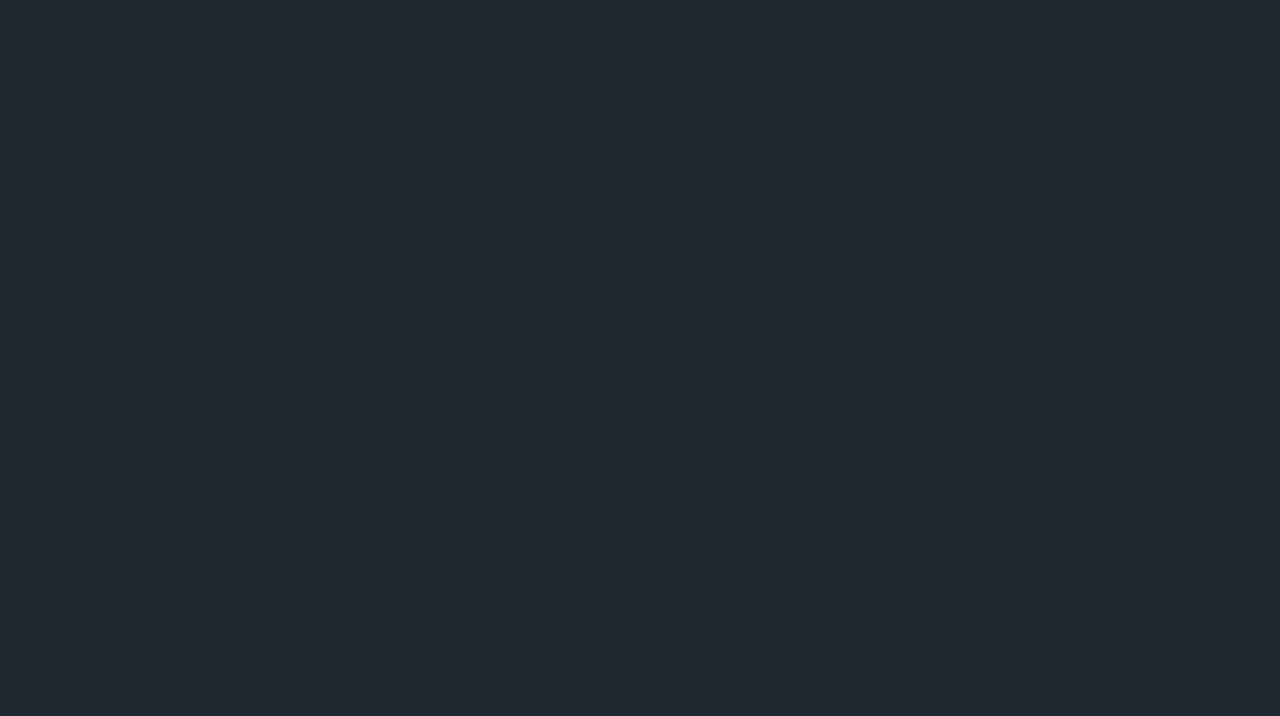
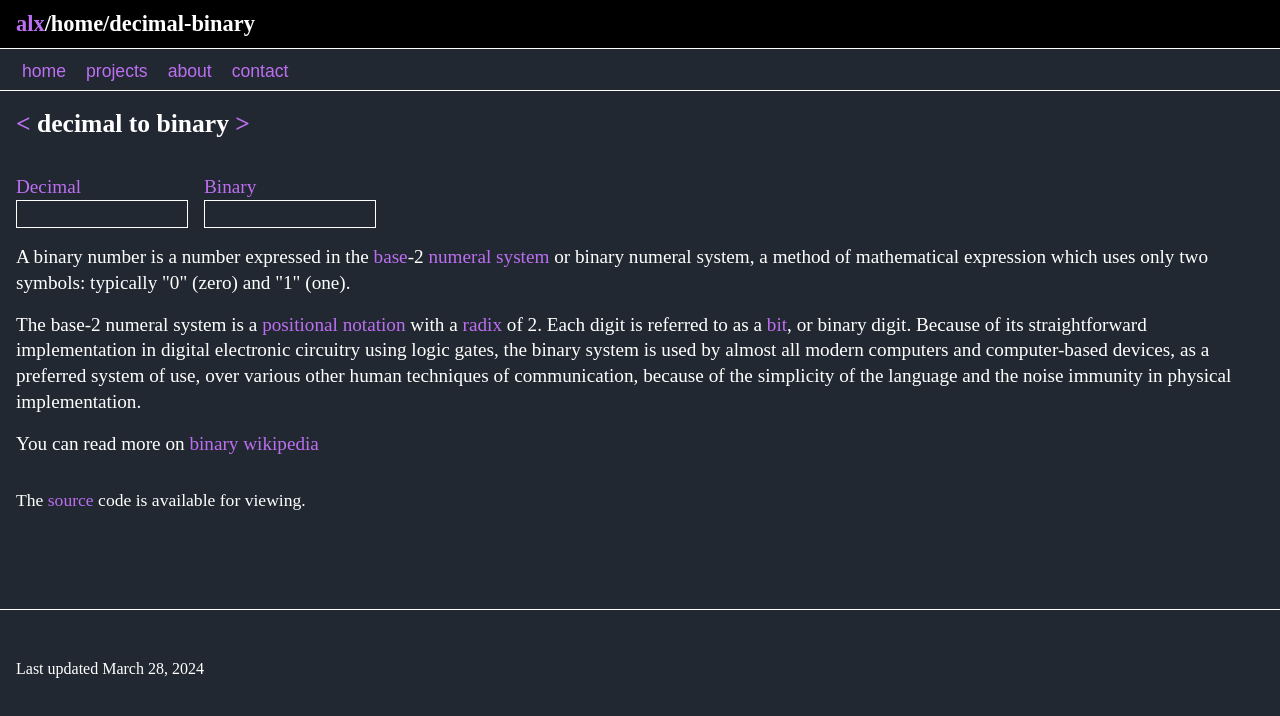
Before and after one commit to AlexCtg5/Personal-Website, a React (Create React App) app: page /home/decimal-binary in a window 1280 px wide. Before the commit this address had no page. Shown: the top 716 px of the page. Built offline with nearby package versions, Linux system fonts and the light colour scheme.

Commit message:
added decimal to binary

```diff
--- a/src/App.js
+++ b/src/App.js
@@ -8,6 +8,7 @@ import Resume from "./Pages/Resume";
 import Breakout from "./Pages/Breakout";
 import Anuitate from "./Pages/Anuitate";
 import DesktopApp from "./Pages/DesktopApp";
+import Binary from "./Pages/Binary";
 
 function App() {
   return (
@@ -23,6 +24,7 @@ function App() {
           <Route path="/contact" element={<Contacts />} />
           <Route path="/about" element={<About />} />
           <Route path="/resume" element={<Resume />} />
+          <Route path="/home/decimal-binary" element={<Binary />} />
           <Route path="/home/morse-code" element={<MorseCode />} />
         </Routes>
       </BrowserRouter>
--- /dev/null
+++ b/src/Pages/Binary.js
@@ -0,0 +1,99 @@
+import { useState } from "react";
+import Header from "../Components/Header";
+import Update from "../Components/LastUpdate";
+import Source from "../Components/Source";
+
+export default function Binary() {
+  const [decimal, setDecimal] = useState("");
+  const [binary, setBinary] = useState("");
+
+  const handleDecimal = (event) => {
+    const inputValue = event.target.value;
+    setDecimal(inputValue);
+    if (!isNaN(inputValue)) {
+      const binaryValue = Number(inputValue).toString(2);
+      setBinary(binaryValue);
+    } else {
+      setDecimal("");
+    }
+  };
+
+  const handleBinary = (event) => {
+    const inputValue = event.target.value;
+    setBinary(inputValue);
+    if (/^[01]+$/.test(inputValue)) {
+      const decimalValue = parseInt(inputValue, 2);
+      setDecimal(decimalValue);
+    } else {
+      setDecimal("");
+    }
+  };
+
+  return (
+    <>
+      <div className="container">
+        <Header />
+        <h2 className="title">
+          <span className="span-title">&lt;</span> decimal to binary{" "}
+          <span className="span-title">&gt;</span>
+        </h2>
+        <div className="binary-container">
+          <div style={{ display: "flex", gap: "1rem" }}>
+            <div>
+              <p className="binary-output">Decimal</p>
+              <input
+                value={decimal}
+                onChange={handleDecimal}
+                type="number"
+              ></input>
+            </div>
+            <div>
+              <p className="binary-output">Binary</p>
+              <input
+                value={binary}
+                type="number"
+                onChange={handleBinary}
+              ></input>
+            </div>
+          </div>
+          <p>
+            A binary number is a number expressed in the{" "}
+            <a href="https://en.wikipedia.org/wiki/Radix">base</a>-2{" "}
+            <a href="https://en.wikipedia.org/wiki/Numeral_system">
+              numeral system
+            </a>{" "}
+            or binary numeral system, a method of mathematical expression which
+            uses only two symbols: typically "0" (zero) and "1" (one).
+          </p>
+          <p>
+            The base-2 numeral system is a{" "}
+            <a href="https://en.wikipedia.org/wiki/Positional_notation">
+              positional notation
+            </a>{" "}
+            with a <a href="https://en.wikipedia.org/wiki/Radix">radix</a> of 2.
+            Each digit is referred to as a{" "}
+            <a href="https://en.wikipedia.org/wiki/Bit">bit</a>, or binary
+            digit. Because of its straightforward implementation in digital
+            electronic circuitry using logic gates, the binary system is used by
+            almost all modern computers and computer-based devices, as a
+            preferred system of use, over various other human techniques of
+            communication, because of the simplicity of the language and the
+            noise immunity in physical implementation.
+          </p>
+          <p>
+            You can read more on{" "}
+            <a href="https://en.wikipedia.org/wiki/Binary_number">
+              binary wikipedia
+            </a>
+          </p>
+        </div>
+        <Source
+          source={
+            "https://github.com/AlexCtg5/decimal-to-binary-react/blob/main/Binary.js"
+          }
+        />
+        <Update date={"March 28, 2024"} />
+      </div>
+    </>
+  );
+}
--- a/src/Pages/Home.js
+++ b/src/Pages/Home.js
@@ -11,6 +11,12 @@ export default function Home() {
             <p>Created at</p>
           </div>
           <h3>March 2024</h3>
+          <Post
+            title={"decimal-binary"}
+            href={"/home/decimal-binary"}
+            date={"28-03-2024"}
+            img={"/images/binary.png"}
+          />
           <Post
             img={"./images/morsecode.png"}
             title={"morse-code"}
--- a/src/index.js
+++ b/src/index.js
@@ -9,6 +9,7 @@ import "./styles/Projects.css";
 import "./styles/Breakout.css";
 import "./styles/Anuitate.css";
 import "./styles/DesktopApp.css";
+import "./styles/Binary.css";
 
 import App from "./App";
 
--- /dev/null
+++ b/src/styles/Binary.css
@@ -0,0 +1,20 @@
+.binary-container {
+  margin: 1rem;
+}
+
+.binary-output {
+  color: #bc6ff1;
+}
+
+.binary-container input {
+  border: white 0.01rem solid;
+  background-color: transparent;
+  color: white;
+  width: 10rem;
+  height: 1.5rem;
+  padding-left: 0.5rem;
+}
+
+.binary-container p {
+  margin-top: 1rem;
+}
--- a/src/styles/index.css
+++ b/src/styles/index.css
@@ -103,6 +103,15 @@ p {
   width: 100%;
 }
 
+input[type="number"]::-webkit-inner-spin-button,
+input[type="number"]::-webkit-outer-spin-button {
+  -webkit-appearance: none;
+  margin: 0;
+}
+input[type="number"] {
+  -moz-appearance: textfield;
+}
+
 @media (max-device-width: 1000px) {
   .container {
     width: 100%;
```
Also changed, not shown: public/images/binary.png (added).
